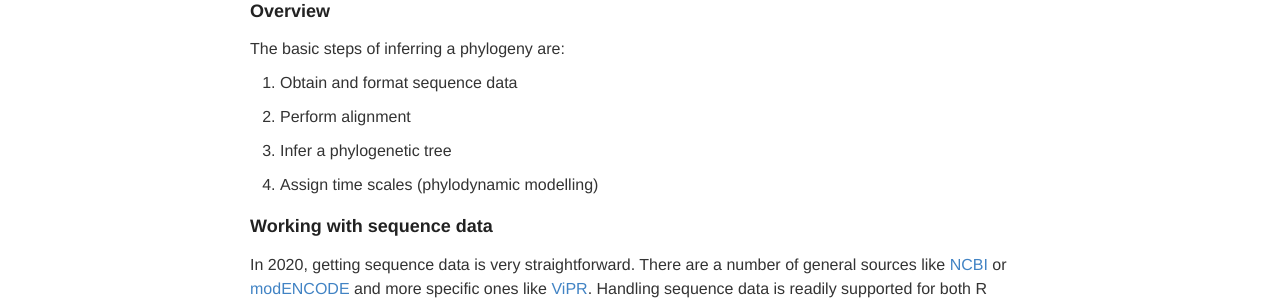
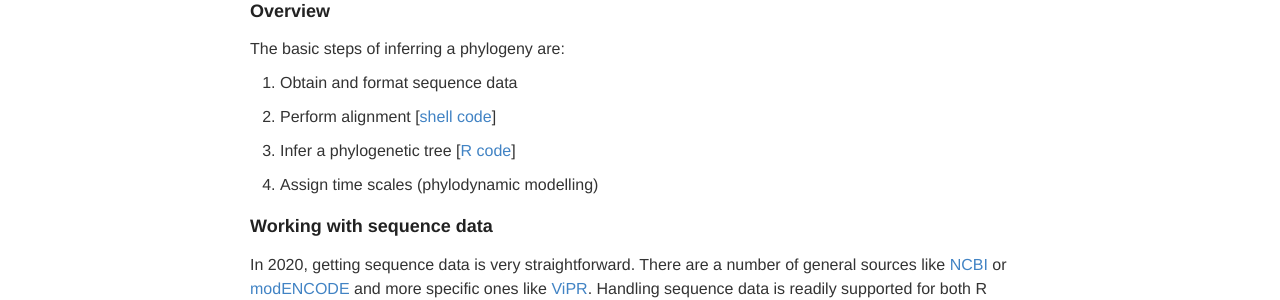
Before and after one commit to ptvan/ptvan.github.io, a Jekyll site: the page built from _posts/2020-04-11-inferring-phylogenies.md, in a window 1280 px wide. Shown: the part 349-649 px from the top of the page. Built offline with Jekyll 4.4.1, drawn with Linux system fonts in a browser that asks for light colours.

Commit message:
added links to code

```diff
--- a/_posts/2020-04-11-inferring-phylogenies.md
+++ b/_posts/2020-04-11-inferring-phylogenies.md
@@ -11,9 +11,9 @@ The basic steps of inferring a phylogeny are:
 
 1. Obtain and format sequence data
 
-2. Perform alignment
+2. Perform alignment [[shell code](https://github.com/ptvan/workflows/blob/master/metagenomics_workflow.sh)]
 
-3. Infer a phylogenetic tree
+3. Infer a phylogenetic tree [[R code](https://github.com/ptvan/R-snippets/blob/master/phylogenetic_trees_snippets.R)]
 
 4. Assign time scales (phylodynamic modelling)
 
```
